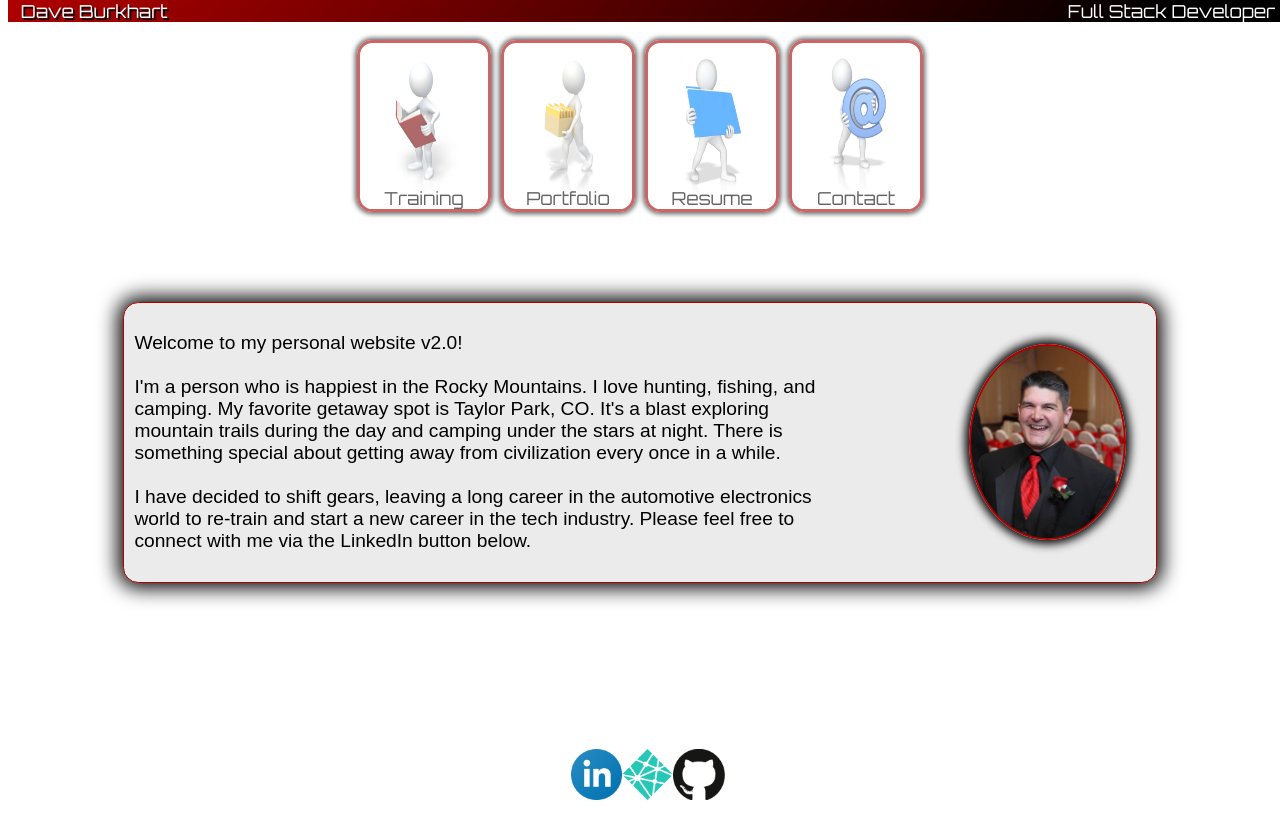
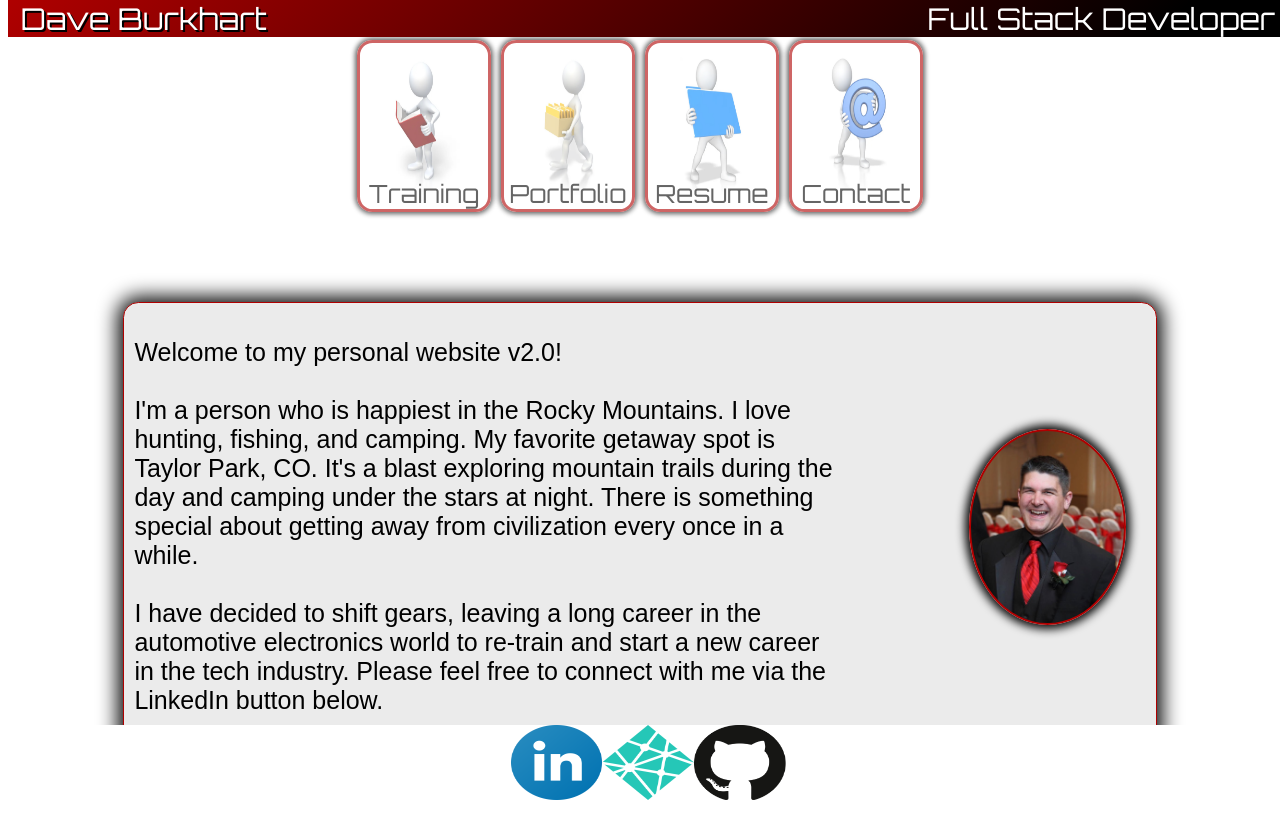
Before and after one commit to drb2023/Website, a React app: page / in a window 1280 px wide. Before the commit the page ends 800 px from the top, so only its background shows below. Built offline with nearby package versions, Linux system fonts and the light colour scheme.

Commit message:
sizing 2

```diff
--- a/public/style.css
+++ b/public/style.css
@@ -9,7 +9,7 @@
 }
 
 #l-header{
-    font-size: 1.4vw;
+    font-size: 30px;
     font-family: 'Montserrat', sans-serif;
     font-family: 'Orbitron', sans-serif;
     text-shadow: 2px 2px black;
@@ -18,7 +18,7 @@
 }
 
 #r-header{display: flex;
-    font-size: 1.4vw;
+    font-size: 30px;
     font-family: 'Montserrat', sans-serif;
     font-family: 'Orbitron', sans-serif;
     color: white;
@@ -56,7 +56,7 @@ a:hover {color: black; text-shadow: 5px 5px 5px black;}
         background-repeat: no-repeat;
         opacity: 60%;
         cursor: pointer;
-        font-size: 1.4vw;
+        font-size: 25px;
         font-family: 'Montserrat', sans-serif;
         font-family: 'Orbitron', sans-serif;
     }
@@ -83,7 +83,7 @@ a:hover {color: black; text-shadow: 5px 5px 5px black;}
         background-repeat: no-repeat;
         opacity: 60%;
         cursor: pointer;
-        font-size: 1.4vw;
+        font-size: 25px;
         font-family: 'Montserrat', sans-serif;
         font-family: 'Orbitron', sans-serif;
     }
@@ -110,7 +110,7 @@ a:hover {color: black; text-shadow: 5px 5px 5px black;}
         background-repeat: no-repeat;
         opacity: 60%;
         cursor: pointer;
-        font-size: 1.4vw;
+        font-size: 25px;
         font-family: 'Montserrat', sans-serif;
         font-family: 'Orbitron', sans-serif;
     }
@@ -136,7 +136,7 @@ a:hover {color: black; text-shadow: 5px 5px 5px black;}
         background-repeat: no-repeat;
         opacity: 60%;
         cursor: pointer;
-        font-size: 1.4vw;
+        font-size: 25px;
         font-family: 'Montserrat', sans-serif;
         font-family: 'Orbitron', sans-serif;
     }
@@ -174,7 +174,7 @@ a:hover {color: black; text-shadow: 5px 5px 5px black;}
     .text{
         display: flex;
         width: 70%;
-        font-size: 1.5vw;
+        font-size: 25px;
         color: black;
         font-family: Arial, Helvetica, sans-serif;
     }
@@ -221,14 +221,16 @@ a:hover {color: black; text-shadow: 5px 5px 5px black;}
 
 .footer{
     display: flex; flex-direction: row; justify-content: center; align-items: center;
+    align-items: center;
     bottom: 0;
-    margin-top: 100px;
     position: fixed;
     width: 100%;
     background-color: white;
 }
 
-.footer-content{display: flex; justify-content: center;
-    height: 4vw;
+.footer-content{
+    display: flex; justify-content: center;
+    align-items: center;
+    height: 75px; width: 275px;
     border-radius: 10%;
 }
```
